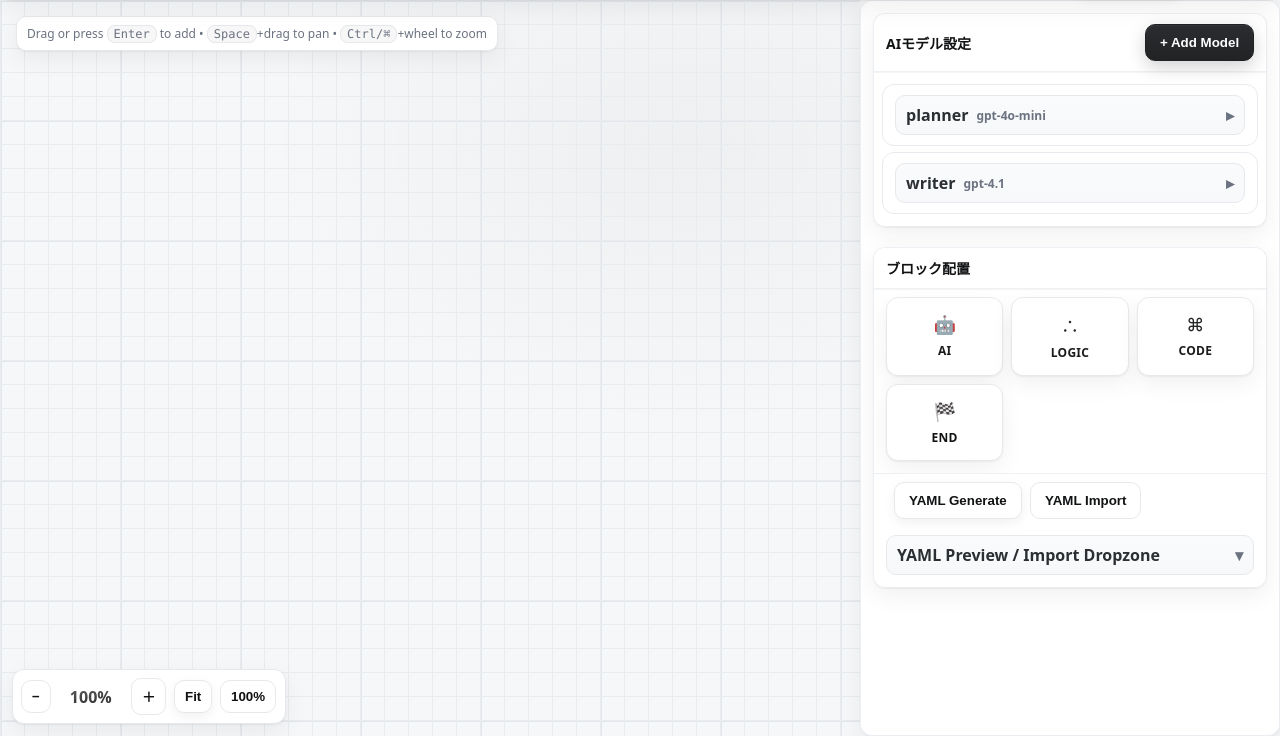
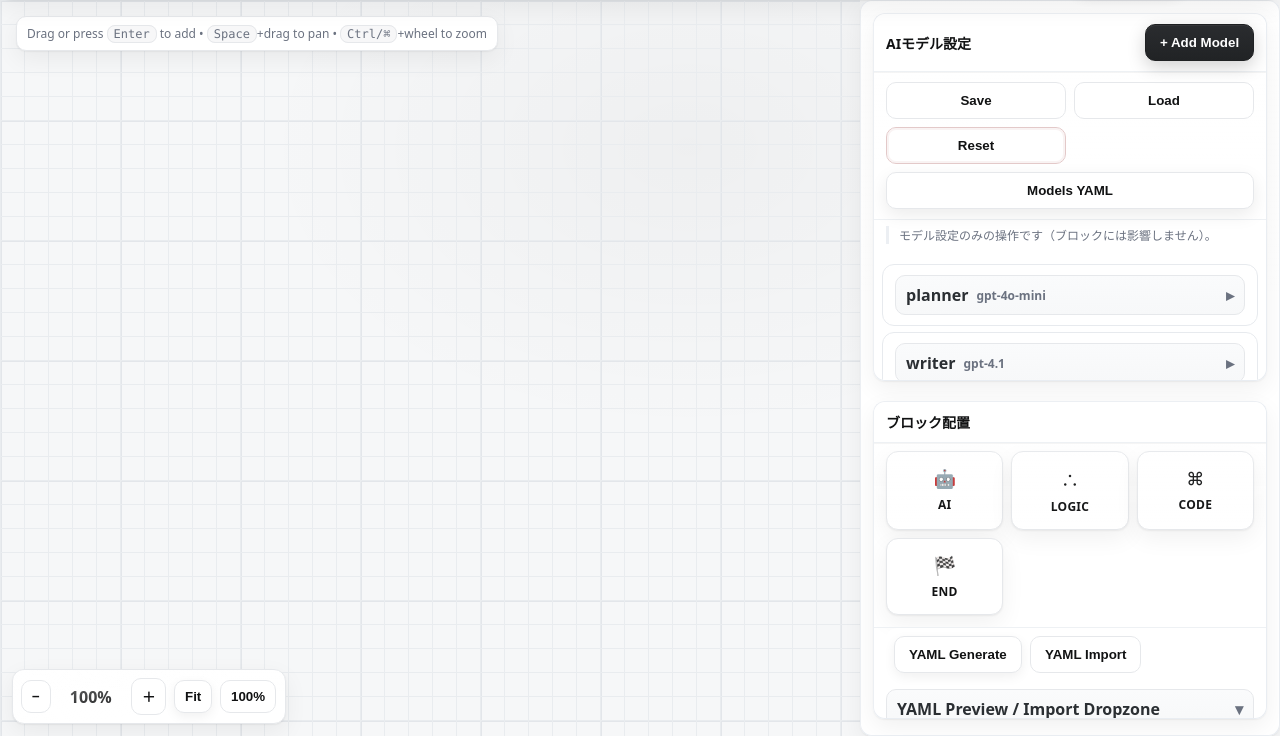
Before and after one commit to foxn2000/sdg_ui, a Flask app: page / in a window 1280 px wide. Shown: the part 64-800 px from the top of the page. Run offline with Flask 3, Linux system fonts and the light colour scheme; some libraries are stand-ins or nearby versions.

Commit message:
モデルの選択の改善

```diff
--- a/sdg_app/static/css/style.css
+++ b/sdg_app/static/css/style.css
@@ -262,6 +262,58 @@ details.ghost-d[open] > .popover{
   display:flex; align-items:center; justify-content:space-between; gap:8px; padding:10px 12px; border-bottom:1px solid #eef1f4;
 }
 .panel-head h2{font-size:14px; margin:0}
+
+/* ---- Models panel tools ---- */
+.panel-tools{
+  display:grid;
+  grid-template-columns: repeat(2, minmax(0, 1fr));
+  gap:8px;
+  padding:10px 12px;
+  background: var(--panel-alt);
+  border-bottom:1px solid #eef1f4;
+}
+.panel-tools button{
+  width:100%;
+}
+.panel-tools .primary{
+  box-shadow: 0 6px 18px rgba(0,0,0,.08), 0 1px 0 rgba(255,255,255,.9) inset;
+}
+.panel-tools .ghost{
+  background:#ffffff;
+}
+
+/* ツールバー直下に少し間隔を設ける */
+.panel-tools + .models-list{
+  margin-top:6px;
+}
+
+/* 狭幅時は1カラムに */
+@media (max-width: 680px){
+  .panel-tools{
+    grid-template-columns: 1fr;
+  }
+}
+
+/* ツールバーのレイアウト調整（見やすさ向上） */
+.panel-tools .wide{ grid-column: 1 / -1; }
+.panel-tools .danger{
+  /* 緊急度は低めの視覚表現（派手さを抑えた境界線の強調） */
+  border-color:#e3c9c9;
+  box-shadow: 0 0 0 2px rgba(227,201,201,.22) inset;
+}
+.panel-tools .danger:hover{
+  box-shadow: 0 0 0 3px rgba(227,201,201,.3) inset, var(--shadow);
+}
+
+/* ツールバー補助説明とリストとの余白最適化 */
+.panel-tools + .panel-note{ margin-top: 6px; }
+.panel-note{
+  margin: 6px 12px 0;
+  padding-left: 10px;
+  border-left: 3px solid #eceff3;
+}
+.panel-note + .models-list{ margin-top: 8px; }
+
 .models-list details{
   border-top:1px solid #eef1f4;
   padding:10px 12px;
--- a/sdg_app/static/js/app.ui.init.js
+++ b/sdg_app/static/js/app.ui.init.js
@@ -14,6 +14,7 @@ document.addEventListener('DOMContentLoaded', () => {
   bindLibraryDnD();
   bindGlobalButtons();
   bindImport();
+  bindModelTools();
   bindCanvasPanning();
   bindZooming();         // ズーム操作
   mountZoomHud();        // HUD
@@ -274,3 +275,58 @@ function bindImport() {
     await importYamlText(text);
   });
 }
+
+// -------------------------
+// Model Tools (Save/Load/Reset/Download)
+// -------------------------
+const LS_MODELS_KEY = 'mabel.models.json.v1';
+
+function bindModelTools() {
+  const btnSave = document.getElementById('btnModelsSaveLocal');
+  const btnLoad = document.getElementById('btnModelsLoadLocal');
+  const btnReset = document.getElementById('btnModelsReset');
+  const btnDownload = document.getElementById('btnModelsDownloadYAML');
+
+  if (btnSave) btnSave.onclick = () => {
+    try {
+      localStorage.setItem(LS_MODELS_KEY, JSON.stringify(state.models || []));
+      alert('Models saved to browser storage.');
+    } catch (e) {
+      console.error(e);
+      alert('Failed to save models to browser storage.');
+    }
+  };
+
+  if (btnLoad) btnLoad.onclick = () => {
+    try {
+      const raw = localStorage.getItem(LS_MODELS_KEY);
+      if (!raw) { alert('No saved models in browser storage.'); return; }
+      const parsed = JSON.parse(raw);
+      const models = Array.isArray(parsed) ? parsed : (parsed && Array.isArray(parsed.models) ? parsed.models : []);
+      if (!Array.isArray(models)) { alert('Invalid models data in storage.'); return; }
+      state.models = models;
+      renderModelsPanel();
+      renderNodes();
+      drawConnections();
+      alert('Models loaded from browser storage.');
+    } catch (e) {
+      console.error(e);
+      alert('Failed to load models from browser storage.');
+    }
+  };
+
+  if (btnReset) btnReset.onclick = () => {
+    if (!confirm('モデル設定をデフォルトに戻しますか？（ブロックには影響しません）')) return;
+    const keepBlocks = state.blocks;
+    bootstrapDefaults(); // resets models to defaults
+    state.blocks = keepBlocks; // keep blocks as-is
+    renderModelsPanel();
+    renderNodes();
+    drawConnections();
+  };
+
+  if (btnDownload) btnDownload.onclick = () => {
+    const yaml = toYAMLModels(state.models || []);
+    downloadText('models.yaml', yaml);
+  };
+}
--- a/sdg_app/static/js/app.yaml.js
+++ b/sdg_app/static/js/app.yaml.js
@@ -178,6 +178,49 @@ function downloadText(filename, text) {
 }
 
 // -------------------------
+// Models-only YAML Export
+// -------------------------
+function toYAMLModels(stateOrModels) {
+  const models = Array.isArray(stateOrModels) ? stateOrModels : (stateOrModels && Array.isArray(stateOrModels.models) ? stateOrModels.models : []);
+  const lines = [];
+  const push = (s = '') => lines.push(s);
+
+  push('models:');
+  models.forEach(m => {
+    push(`  - name: ${yamlStr(m.name)}`);
+    push(`    api_model: ${yamlStr(m.api_model)}`);
+    push(`    api_key: ${yamlStr(m.api_key)}`);
+    if (m.base_url) push(`    base_url: ${yamlStr(m.base_url)}`);
+    if (m.organization) push(`    organization: ${yamlStr(m.organization)}`);
+    if (m.headers && Object.keys(m.headers).length) push(`    headers: ${dumpInlineObj(m.headers)}`);
+    const d = m.request_defaults || {};
+    const hasD = Object.keys(d).some(k => {
+      const v = d[k];
+      if (v === '' || v === undefined) return false;
+      if (typeof v === 'object') return Object.keys(v).length > 0;
+      return true;
+    });
+    if (hasD) {
+      push(`    request_defaults:`);
+      if (d.temperature !== undefined && d.temperature !== '') push(`      temperature: ${d.temperature}`);
+      if (d.top_p !== undefined && d.top_p !== '') push(`      top_p: ${d.top_p}`);
+      if (d.max_tokens !== undefined && d.max_tokens !== '') push(`      max_tokens: ${d.max_tokens}`);
+      if (d.timeout_sec !== undefined && d.timeout_sec !== '') push(`      timeout_sec: ${d.timeout_sec}`);
+      if (d.retry && (d.retry.max_attempts || d.retry.backoff)) {
+        push(`      retry:`);
+        if (d.retry.max_attempts !== undefined && d.retry.max_attempts !== '') push(`        max_attempts: ${d.retry.max_attempts}`);
+        if (d.retry.backoff && Object.keys(d.retry.backoff).length) {
+          push(`        backoff: ${dumpInlineObj(d.retry.backoff)}`);
+        }
+      }
+    }
+    push('');
+  });
+
+  return lines.join('\n').replace(/\n{3,}/g, '\n\n');
+}
+
+// -------------------------
 // Import YAML via backend
 // -------------------------
 async function importYamlText(text) {
@@ -192,8 +235,9 @@ async function importYamlText(text) {
       alert('Import failed: ' + (data.error || res.statusText));
       return;
     }
-    state.models = Array.isArray(data.models) ? data.models : [];
-    state.blocks = Array.isArray(data.blocks) ? data.blocks : [];
+    const st = (data && typeof data === 'object' && 'state' in data) ? data.state : data;
+    state.models = Array.isArray(st.models) ? st.models : [];
+    state.blocks = Array.isArray(st.blocks) ? st.blocks : [];
     state.idCounter = nextIdFromBlocks(state.blocks);
 
     autoAssignExecFromEdges();
--- a/sdg_app/templates/index.html
+++ b/sdg_app/templates/index.html
@@ -74,6 +74,13 @@
           <h2 id="hdr-models">AIモデル設定</h2>
           <button id="btnAddModel" class="accent" type="button">+ Add Model</button>
         </div>
+        <div class="panel-tools">
+          <button id="btnModelsSaveLocal" class="ghost" type="button" title="ブラウザに保存（ブロックへは影響しません）">Save</button>
+          <button id="btnModelsLoadLocal" class="ghost" type="button" title="ブラウザから読込（ブロックへは影響しません）">Load</button>
+          <button id="btnModelsReset" class="ghost danger" type="button" title="既定のモデル設定に戻す（ブロックは維持）">Reset</button>
+          <button id="btnModelsDownloadYAML" class="primary wide" type="button" title="モデル設定のみをYAML保存">Models YAML</button>
+        </div>
+        <div class="panel-note small-note">モデル設定のみの操作です（ブロックには影響しません）。</div>
         <div id="modelsList" class="models-list">
           <!-- JSで挿入 -->
         </div>
```
